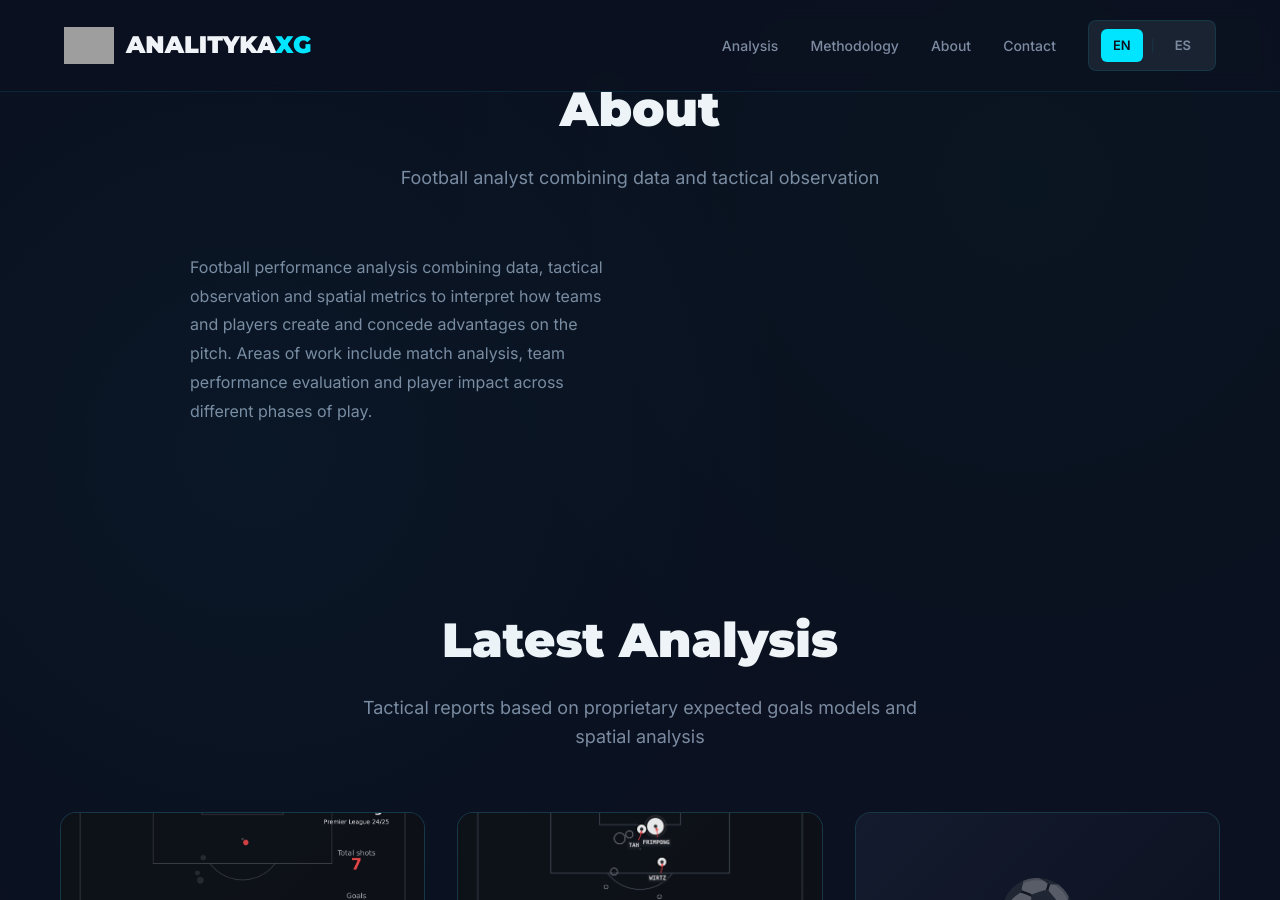
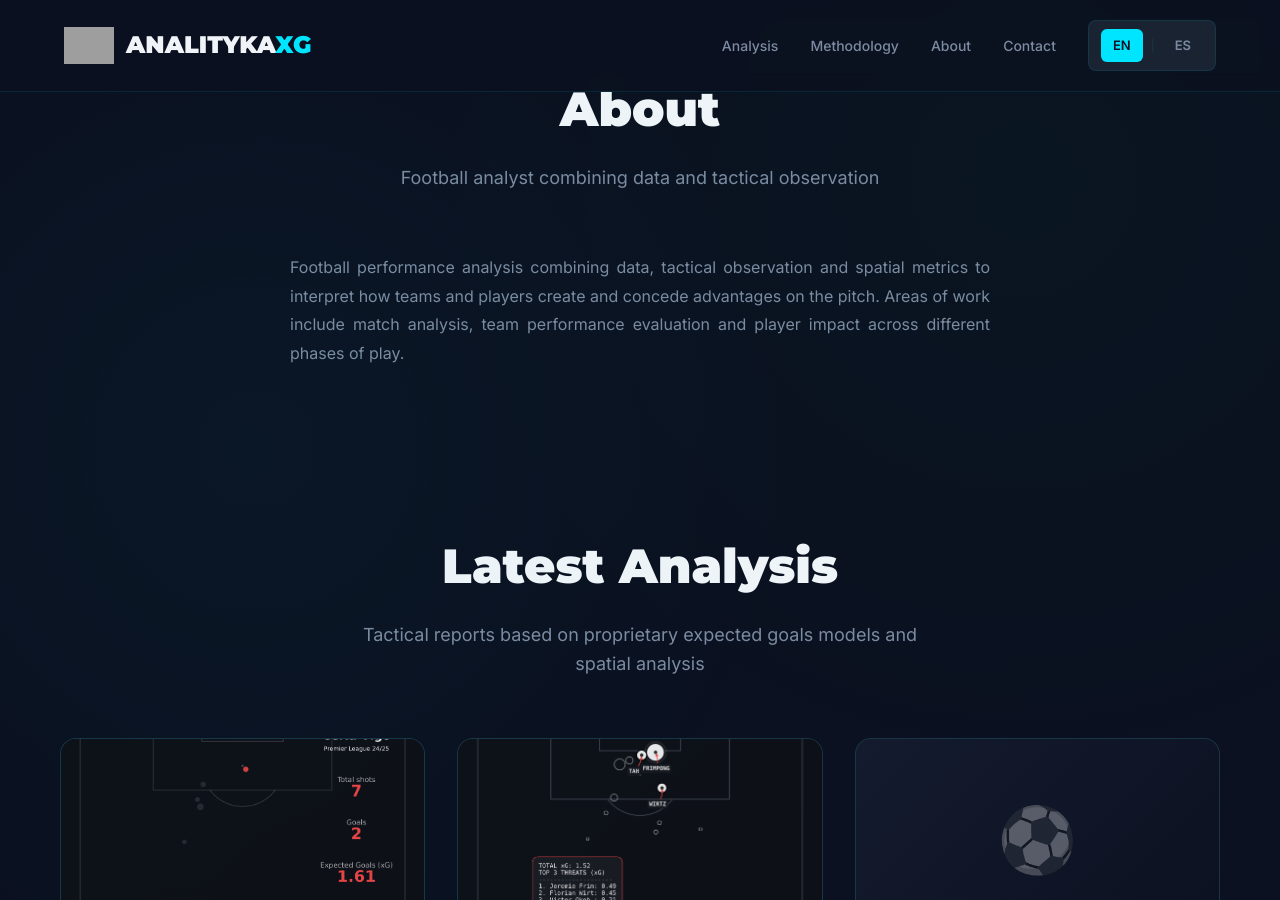
Before and after one commit to Fiallos77/analitykaXG, a Jekyll site: the page built from index.md, in a window 1280 px wide and 900 px high, scrolled down 1192 px. Built offline with Jekyll 4.4.1, drawn with Linux system fonts in a browser that asks for light colours; grey boxes are pictures that could not be loaded.

Commit message:
Fix typo and improve About section formatting
Corrected a typo in the comment and adjusted the formatting of the 'About' section for better readability.

```diff
--- a/index.md
+++ b/index.md
@@ -43,20 +43,18 @@ lang: en
         <span class="stat-label">Tech Stack</span>
     </div>
 </div>
-<!-- ABOUUT SECTION -->
+<!-- ABOUT SECTION -->
 <section class="section" id="about">
     <div class="section-header">
         <h2>About</h2>
         <p>Football analyst combining data and tactical observation</p>
     </div>
-    <div class="about-grid">
-        <div class="about-text">
-            <p>
-                Football performance analysis combining data, tactical observation and spatial metrics to interpret how teams and players create and concede advantages on the pitch.
-                Areas of work include match analysis, team performance evaluation and player impact across different phases of play.
-            </p>
-        </div>
-    </div>
+    <p style="text-align: justify; color: var(--text-secondary); font-size: 16px; line-height: 1.8; max-width: 700px; margin: 0 auto;">
+        Football performance analysis combining data, tactical observation and spatial metrics
+        to interpret how teams and players create and concede advantages on the pitch.
+        Areas of work include match analysis, team performance evaluation and player
+        impact across different phases of play.
+    </p>
 </section>
 
 <!-- FEATURED REPORTS -->
```
